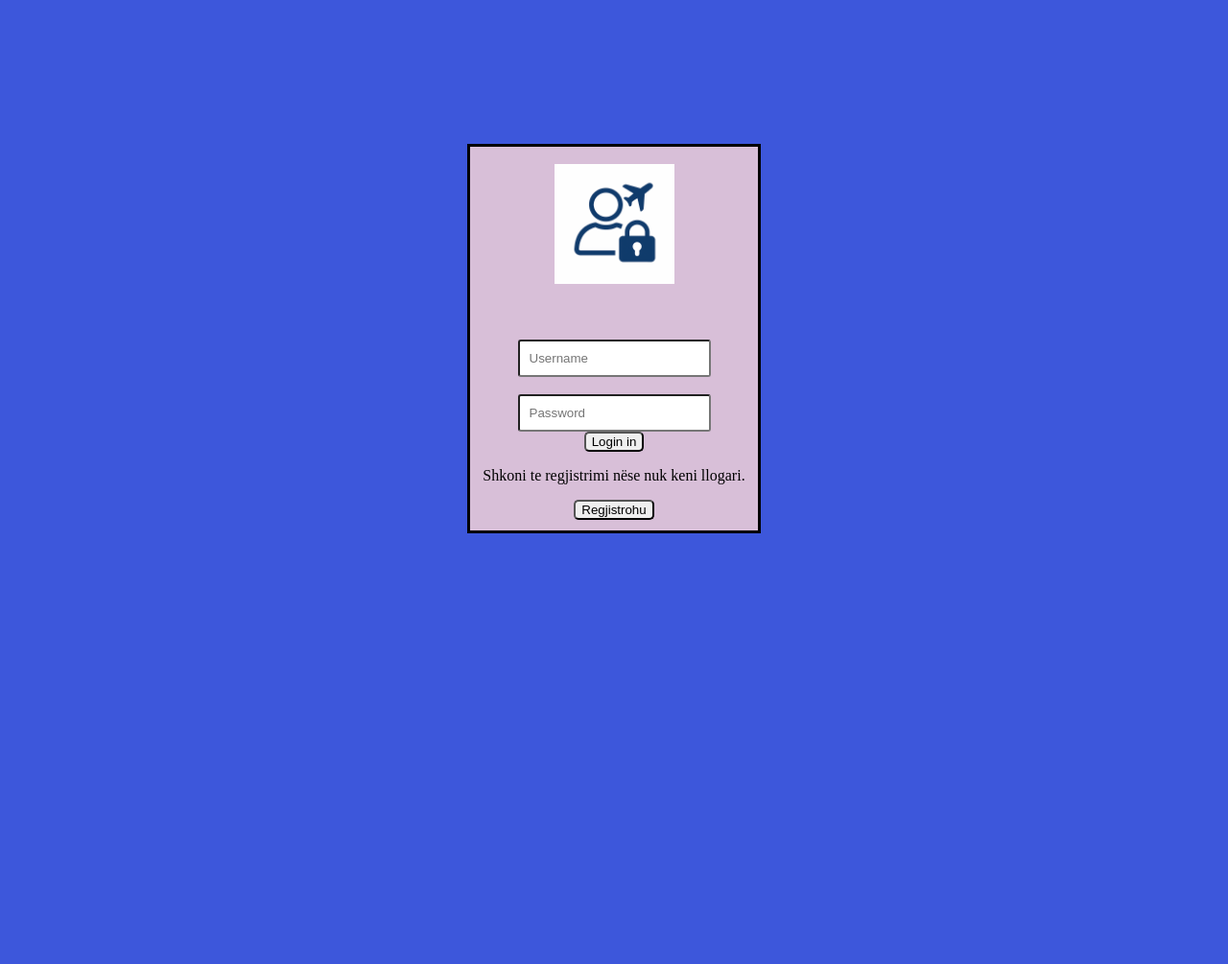
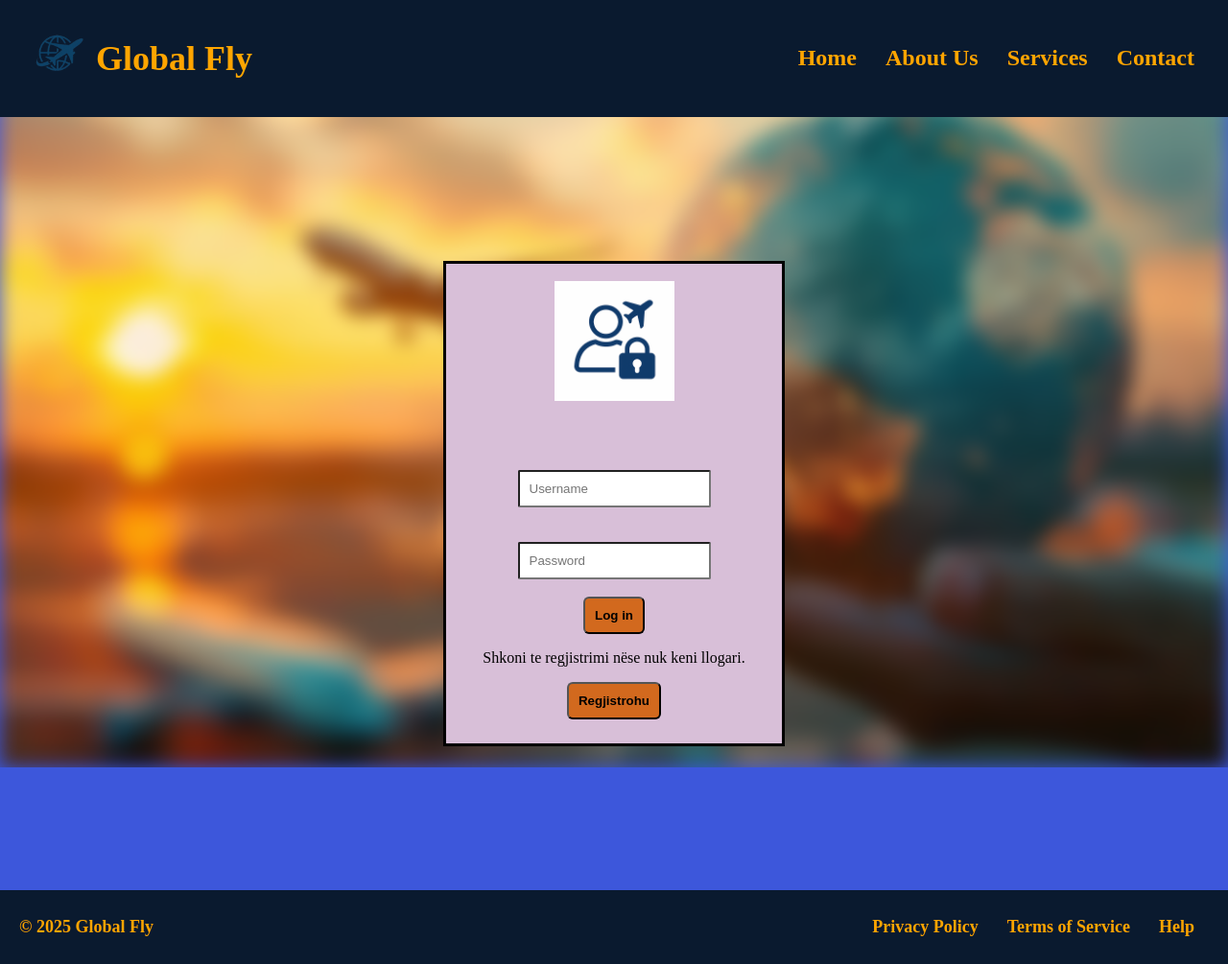
Before and after one commit to Rronzi/Global-Fly, a PHP site: page /login.html in a window 1280 px wide. Shown: the whole page at 96% size. Before the commit the page ends 556 px from the top, so only its background shows below. Run offline with PHP 8.4, Linux system fonts and the light colour scheme.

Commit message:
Vazhdimi LogIn

```diff
--- a/login.html
+++ b/login.html
@@ -7,7 +7,22 @@
      <link rel="stylesheet" href="style.css">
 </head>
 
-<body>
+<body1>
+
+    <header>
+        <nav class="header1">
+            <div class="logo">
+                <img src="logo.png" alt="Global Fly Logo" width="80" height="80">
+                <h1>Global Fly</h1>
+            </div>
+            <ul class="nav-links">
+                <li><a href="#home">Home</a></li>
+                <li><a href="#about">About Us</a></li>
+                <li><a href="#services">Services</a></li>
+                <li><a href="#contact">Contact</a></li>
+            </ul>
+        </nav>
+      </header>
       <div class="login">
         <br>
         <img  alt="Icon" src="login.png" width="125" ><br><br><br>
@@ -18,11 +33,26 @@
    <br>
    <input type="password" placeholder="Password">
    <br>
-   <button>Login in</button>
+   <button>Log in</button>
    <p>Shkoni te regjistrimi nëse nuk keni llogari.</p>
    <button>Regjistrohu</button>
     </div>
 
+   <div class="middle">
+    <img src="background1.jpg" class="background1">
+</div>
 
-</body>
+    <footer class="footer1">
+        <p>&copy; 2025 Global Fly</p>
+        <ul class="footer1-links">
+
+            <li><a href="#privacy">Privacy Policy</a></li>
+            <li><a href="#terms">Terms of Service</a></li>
+            <li><a href="#help">Help</a></li>
+        </ul>
+
+    </footer>
+
+
+</body1>
 </html>
--- a/style.css
+++ b/style.css
@@ -119,25 +119,114 @@
 
 
 .login{
+    display : flex;
+    align-items: center;
+    justify-items: center;
+    flex-direction: column;
     outline-color: black;
     background-color: thistle;
     text-align: center;
-    width: 300px;
-    height: 400px;
+    width: 350px;
+    height: 500px;
     margin: 150px auto;
 
     border-color: black;
     border-style: solid;
+}
+.header1{
+    display: flex;
+    justify-content: space-between;
+    align-items: center;
+    padding: 10px 20px;
+    background-color: #0A1A2F;
+    margin: 0;
+    font-size: 24px;
+    font-weight: bold;
+    color: orange;
+}
+.footer1{
+    display: flex;
+    justify-content: space-between;
+    align-items: center;
+    font-size: 18px;
+    font-weight: bold;
+    color:orange;
+    background-color: #0A1A2F;
 
 
+    padding: 10px 20px;
+}
+ .header1 a{
+    margin: 0 15px;
+    text-decoration: none;
+    color: orange;
+}
+.footer1 a{
+    margin: 0 15px;
+    text-decoration: none;
+    color:orange;
+}
+.footer1-links{
+    display: flex;
+    align-items: end center;
+    list-style: none;
+}
+.login input{
+    display: flex;
+    flex-direction: column;
 
+    padding: 10px;
+    border-radius: 2px;
 
 }
-.login input{
+.login button{
+    display: flex;
+    align-items: center;
+    border-radius: 6px;
+    background-color: chocolate;
+    outline-color: black;
     padding: 10px;
-    border-radius: 3px;
+    font-weight: bold;
 }
-.login button{
-    border-radius: 5px;
-;
+.logo{
+    border-color: chocolate;
 }
+.rubrika1{
+      height: 600px;
+    display: flex;
+
+    background-image: url("background1.jpg");
+    background-size: cover;
+    background-position: center;
+    position: relative;
+    background-repeat: no-repeat;
+    background-size: 100% 100%; ;
+    opacity: 0.8;
+}
+.middle {
+    position: fixed;
+    top: 0;
+    left: 0;
+    width: 100%;
+    height: 100%;
+    overflow: hidden;
+    z-index: -1; /* ensure it stays in the background */
+}
+
+/* The image becomes a blurred background */
+.background1 {
+    width: 100%;
+    height: 100%;
+    object-fit: cover;       /* fill space */
+    filter: blur(10px);      /* blur strength */
+    display: block;
+}
+.background1::after {
+    content: '';
+    position: absolute;
+    top: 0;
+    left: 0;
+    width: 100%;
+    height: 100%;
+    background: rgba(0, 0, 0, 0.4); /* dark overlay */
+}
```
